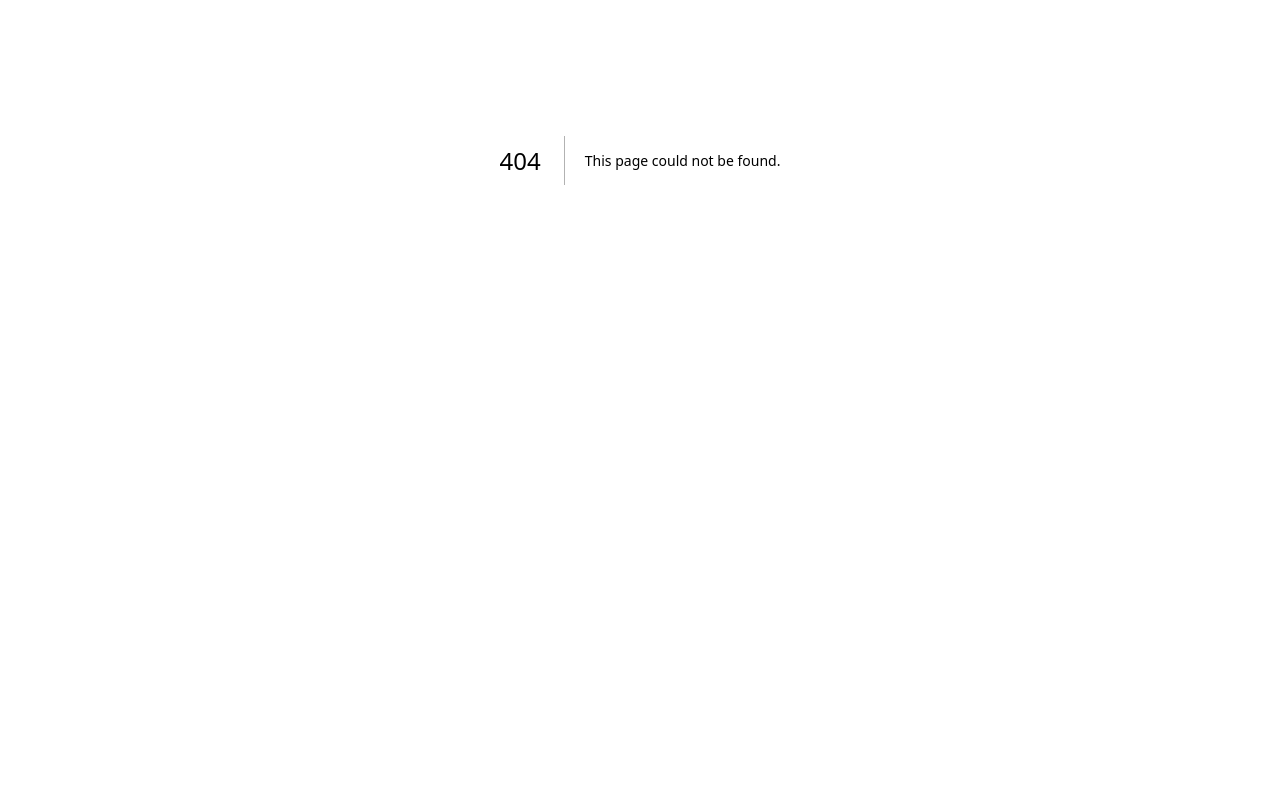
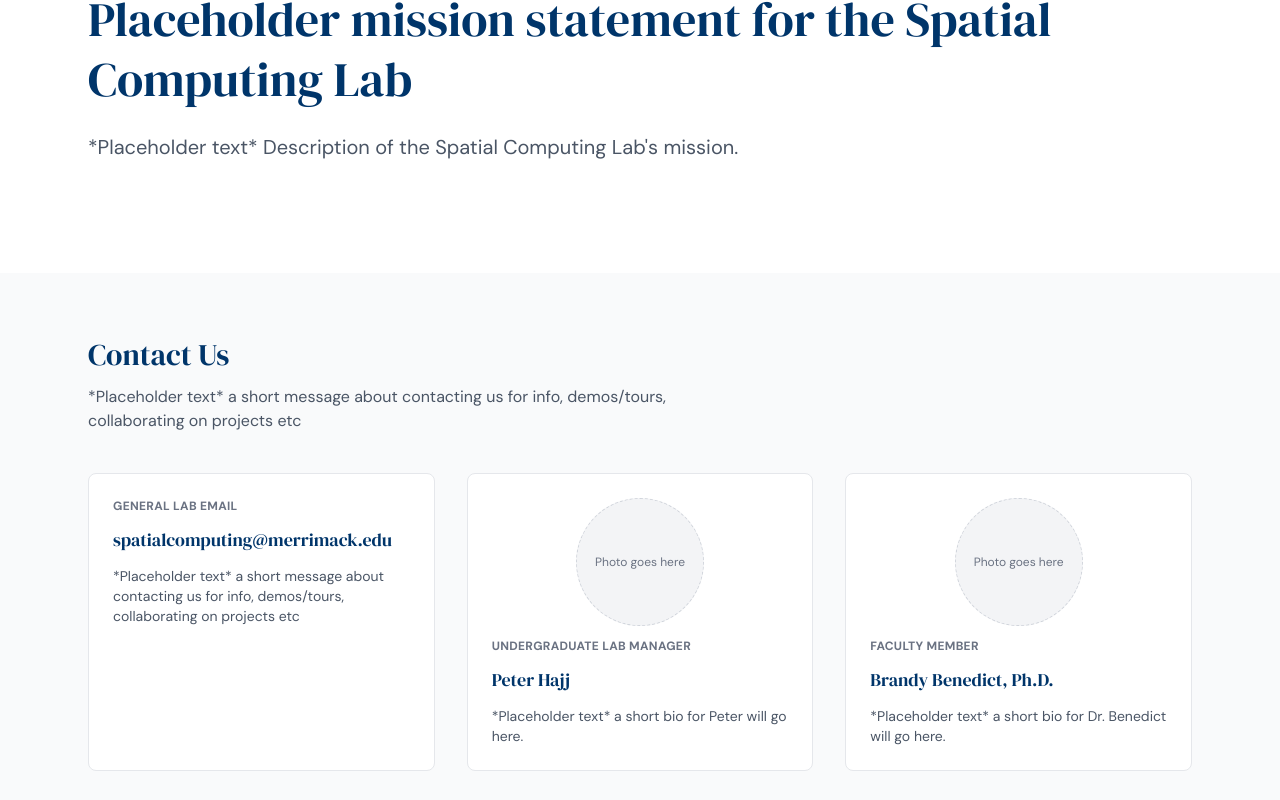
Before and after one commit to phajj/spatial-computing-lab-website, a Next.js app: page /about in a window 1280 px wide. Before the commit this address had no page. Shown: the part 240-1040 px from the top of the page. Before the commit the page ends 800 px from the top, so only its background shows below. Built offline with nearby package versions, Linux system fonts and the light colour scheme.

Commit message:
feat: added about page with placeholder mission statement and contact us

```diff
--- /dev/null
+++ b/src/app/(public)/about/page.tsx
@@ -0,0 +1,89 @@
+// src/app/(public)/about/page.tsx
+import type { Metadata } from "next";
+
+export const metadata: Metadata = {
+  title: "About | Merrimack College Spatial Computing Lab",
+  description:
+    "Learn about the Merrimack College Spatial Computing Lab's mission and how to get in touch.",
+};
+
+export default function AboutPage() {
+  return (
+    <>
+      <section className="bg-white dark:bg-gray-950">
+        <div className="mx-auto flex max-w-6xl flex-col gap-6 px-4 py-20 sm:px-6 sm:py-28">
+          <span className="w-fit rounded-full bg-[#FFE000] px-3 py-1 text-xs font-bold uppercase tracking-wide text-[#00356A]">
+            About the Lab
+          </span>
+          <h1 className="font-serif text-4xl leading-tight text-[#00356A] dark:text-white sm:text-5xl">
+            Placeholder mission statement for the Spatial Computing Lab
+          </h1>
+          <p className="max-w-2xl text-lg text-gray-600 dark:text-gray-300 sm:text-xl">
+            *Placeholder text* Description of the Spatial Computing Lab's mission.
+          </p>
+        </div>
+      </section>
+
+      <section className="bg-gray-50 dark:bg-gray-900">
+        <div className="mx-auto max-w-6xl px-4 py-16 sm:px-6">
+          <div className="mb-10 max-w-2xl">
+            <h2 className="font-serif text-3xl text-[#00356A] dark:text-white">
+              Contact Us
+            </h2>
+            <p className="mt-3 text-gray-600 dark:text-gray-300">
+              *Placeholder text* a short message about contacting us for info, demos/tours, collaborating on projects etc
+
+            </p>
+          </div>
+
+          <div className="grid grid-cols-1 gap-8 sm:grid-cols-3">
+            <div className="flex flex-col gap-3 rounded-lg border border-gray-200 bg-white p-6 dark:border-gray-800 dark:bg-gray-950">
+              <p className="text-xs font-bold uppercase tracking-wide text-gray-500 dark:text-gray-400">
+                General Lab Email
+              </p>
+              <a
+                href="mailto:spatialcomputing@merrimack.edu"
+                className="font-serif text-lg text-[#00356A] transition hover:text-[#00356A]/70 dark:text-white dark:hover:text-[#FFE000]"
+              >
+                spatialcomputing@merrimack.edu
+              </a>
+              <p className="text-sm text-gray-600 dark:text-gray-300">
+                *Placeholder text* a short message about contacting us for info, demos/tours, collaborating on projects etc
+              </p>
+            </div>
+
+            <div className="flex flex-col gap-3 rounded-lg border border-gray-200 bg-white p-6 dark:border-gray-800 dark:bg-gray-950">
+              <div className="flex h-32 w-32 items-center justify-center self-center rounded-full border border-dashed border-gray-300 bg-gray-100 text-center text-xs text-gray-500 dark:border-gray-700 dark:bg-gray-900 dark:text-gray-400">
+                Photo goes here
+              </div>
+              <p className="text-xs font-bold uppercase tracking-wide text-gray-500 dark:text-gray-400">
+                Undergraduate Lab Manager
+              </p>
+              <p className="font-serif text-lg text-[#00356A] dark:text-white">
+                Peter Hajj
+              </p>
+              <p className="text-sm text-gray-600 dark:text-gray-300">
+                *Placeholder text* a short bio for Peter will go here.
+              </p>
+            </div>
+
+            <div className="flex flex-col gap-3 rounded-lg border border-gray-200 bg-white p-6 dark:border-gray-800 dark:bg-gray-950">
+              <div className="flex h-32 w-32 items-center justify-center self-center rounded-full border border-dashed border-gray-300 bg-gray-100 text-center text-xs text-gray-500 dark:border-gray-700 dark:bg-gray-900 dark:text-gray-400">
+                Photo goes here
+              </div>
+              <p className="text-xs font-bold uppercase tracking-wide text-gray-500 dark:text-gray-400">
+                Faculty Member
+              </p>
+              <p className="font-serif text-lg text-[#00356A] dark:text-white">
+                Brandy Benedict, Ph.D.
+              </p>
+              <p className="text-sm text-gray-600 dark:text-gray-300">
+                *Placeholder text* a short bio for Dr. Benedict will go here.
+              </p>
+            </div>
+          </div>
+        </div>
+      </section>
+    </>
+  );
+}
```
Also changed, not shown: 1 other file (tests, documents, lock files or other folders).
